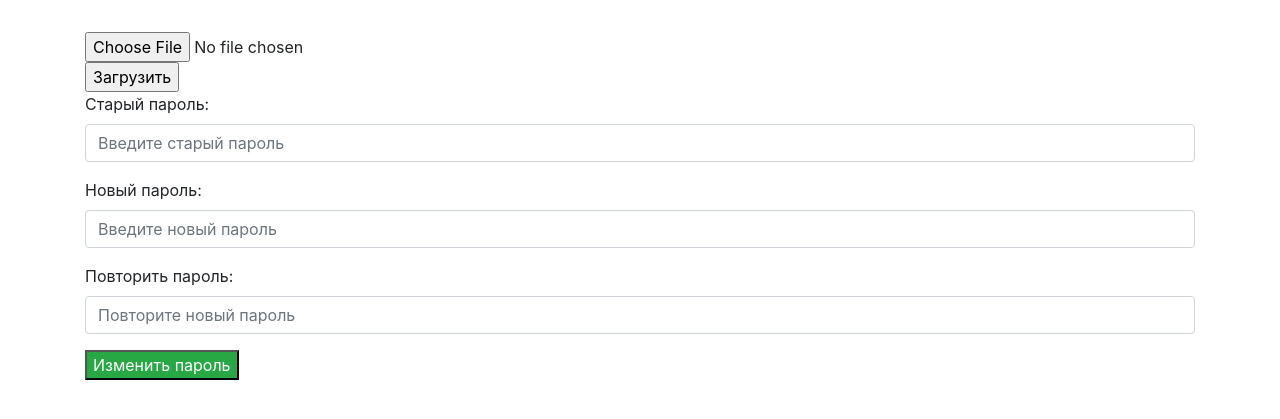
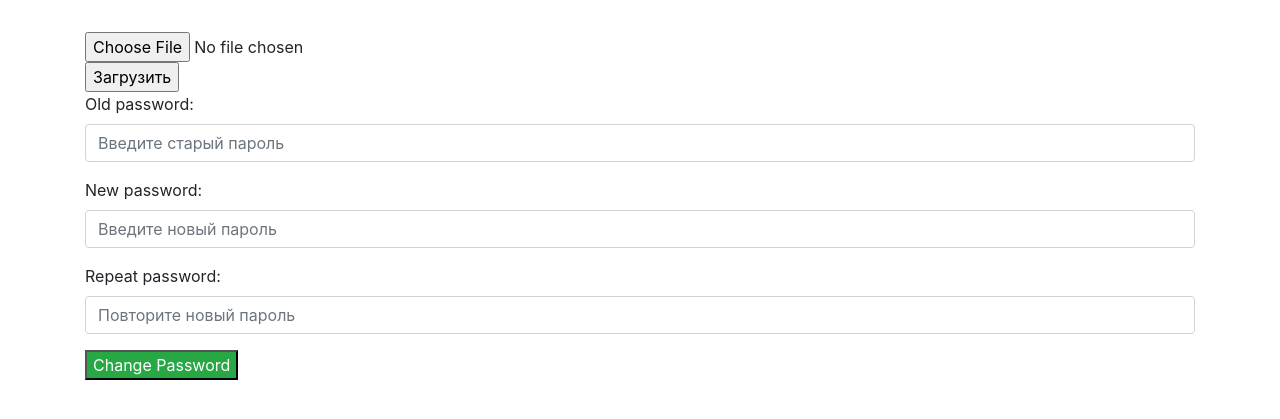
Before and after one commit to kaysikit/Flask_blog, a Flask app: template flask_blog/templates/profile.html in a window 1280 px wide. Shown: the part 168-587 px from the top of the page. Run offline with Flask 2, Linux system fonts and the light colour scheme; the template is opened without the code that fills it: values that come from a table or form of the project are taken from there, others are empty; some libraries are stand-ins or nearby versions.

Commit message:
Сorrected forms

```diff
--- a/flask_blog/controllers/authorization.py
+++ b/flask_blog/controllers/authorization.py
@@ -9,7 +9,7 @@ class AuthorizationController:
         if not session.get("name"):
             form = LoginForm()
             if form.validate_on_submit():
-                res = autenfication_user(form.login.data, form.psw.data.encode())
+                res = autenfication_user(form.login.data, form.password.data.encode())
                 if res:
                     session["name"] = form.login.data
                     return redirect(url_for("view.main"))
--- a/flask_blog/controllers/registration.py
+++ b/flask_blog/controllers/registration.py
@@ -12,7 +12,7 @@ class RegistrationController:
             if form.validate_on_submit():
                 res = add_user(
                     form.login.data,
-                    bcrypt.hashpw(form.psw.data.encode(), bcrypt.gensalt(14)),
+                    bcrypt.hashpw(form.password.data.encode(), bcrypt.gensalt(14)),
                 )
                 if res:
                     flash("Registration was successful", category="success")
--- a/flask_blog/controllers/users.py
+++ b/flask_blog/controllers/users.py
@@ -50,12 +50,12 @@ class UsersController:
 
     @check_auth
     def replace_psw(self, form):
-        if not autenfication_user(self, form.psw_old.data.encode()):
+        if not autenfication_user(self, form.password_old.data.encode()):
             flash("The old password was entered incorrectly", category="error")
             return redirect(url_for("view.profile"))
         else:
             res = replace_pass(
-                self, bcrypt.hashpw(form.new_psw1.data.encode(), bcrypt.gensalt(14))
+                self, bcrypt.hashpw(form.new_password1.data.encode(), bcrypt.gensalt(14))
             )
             if res:
                 flash("Password changed", category="success")
--- a/flask_blog/forms/forms.py
+++ b/flask_blog/forms/forms.py
@@ -1,68 +1,79 @@
 from flask_wtf import FlaskForm
 from wtforms import StringField, PasswordField, SubmitField
-from wtforms.validators import ValidationError, DataRequired, Length, EqualTo
+from wtforms.validators import DataRequired, Length, EqualTo, Regexp
 
 
 class BaseForm(FlaskForm):
     login = StringField(
-        "Логин: ",
+        "Login: ",
         validators=[
             DataRequired(),
             Length(
                 min=6,
                 max=30,
-                message="Логин должен содержать не менее %(min)d символов",
+                message="The login must contain at least %(min)d characters",
+            ),
+            Regexp(
+                '[a-zA-Z0-9]',
+                message="Valid characters [a-z], [A-Z], [0-9]",
             ),
         ],
     )
-    psw = PasswordField(
-        "Пароль: ",
+    password = PasswordField(
+        "Password: ",
         validators=[
             DataRequired(),
             Length(
                 min=8,
                 max=100,
-                message="Пароль должен содержать не менее %(min)d символов",
+                message="The password must contain at least %(min)d characters",
             ),
         ],
     )
 
-    def validate_login(self, login):
-        excluded_chars = " *?!'^+%&;/()=}][{$#"
-        for char in self.login.data:
-            if char in excluded_chars:
-                raise ValidationError(f"Символ {char} недопустим в логине")
-
 
 class RegistrationForm(BaseForm):
-    submit = SubmitField("Регистрация")
+    submit = SubmitField("Registration")
 
 
 class LoginForm(BaseForm):
-    submit = SubmitField("Авторизация")
+    submit = SubmitField("Authorization")
 
 
 class ReplacePasswordForm(FlaskForm):
-    psw_old = PasswordField(
-        "Старый пароль: ", validators=[DataRequired(), Length(min=8, max=100)]
-    )
-    new_psw1 = PasswordField(
-        "Новый пароль: ",
+    password_old = PasswordField(
+        "Old password: ",
         validators=[
             DataRequired(),
             Length(
                 min=8,
                 max=100,
-                message="Пароль должен содержать не менее %(min)d символов",
+            )
+        ]
+    )
+    new_password1 = PasswordField(
+        "New password: ",
+        validators=[
+            DataRequired(),
+            Length(
+                min=8,
+                max=100,
+                message="The password must contain at least %(min)d characters",
             ),
         ],
     )
-    new_psw2 = PasswordField(
-        "Повторить пароль: ",
+    new_password2 = PasswordField(
+        "Repeat password: ",
         validators=[
             DataRequired(),
-            Length(min=8, max=100),
-            EqualTo("new_psw1", message="Пароли должны совпадать"),
+            Length(
+                min=8,
+                max=100,
+            ),
+            EqualTo(
+                "new_psw1",
+                message="Passwords must match",
+            ),
         ],
     )
-    submit = SubmitField("Изменить пароль")
+    submit = SubmitField("Change Password")
--- a/flask_blog/templates/login.html
+++ b/flask_blog/templates/login.html
@@ -12,8 +12,8 @@
                 {{ form.login(class="form-control", placeholder="Введите логин") }}
             </div>
             <div class="form-group">
-                {{ form.psw.label }}
-                {{ form.psw(class="form-control", placeholder="Введите пароль") }}
+                {{ form.password.label }}
+                {{ form.password(class="form-control", placeholder="Введите пароль") }}
             </div>
             <p>{{ form.submit(class="bg-success text-white") }}</p>
         </form>
--- a/flask_blog/templates/profile.html
+++ b/flask_blog/templates/profile.html
@@ -29,16 +29,16 @@
         <form method="post" action="">
             {{ form.hidden_tag() }}
             <div class="form-group">
-                {{ form.psw_old.label(value="Пароль") }}
-                {{ form.psw_old(class='form-control', placeholder='Введите старый пароль') }}
+                {{ form.password_old.label(value="Пароль") }}
+                {{ form.password_old(class='form-control', placeholder='Введите старый пароль') }}
             </div>
             <div class="form-group">
-                {{ form.new_psw1.label }}
-                {{ form.new_psw1(class='form-control', placeholder='Введите новый пароль') }}
+                {{ form.new_password1.label }}
+                {{ form.new_password1(class='form-control', placeholder='Введите новый пароль') }}
             </div>
             <div class="form-group">
-                {{ form.new_psw2.label }}
-                {{ form.new_psw2(class='form-control', placeholder='Повторите новый пароль') }}
+                {{ form.new_password2.label }}
+                {{ form.new_password2(class='form-control', placeholder='Повторите новый пароль') }}
             </div>
             <p>{{ form.submit(class="bg-success text-white") }}</p>
         </form>
--- a/flask_blog/templates/register.html
+++ b/flask_blog/templates/register.html
@@ -12,8 +12,8 @@
                 {{ form.login(class="form-control", placeholder="Введите логин") }}
             </div>
             <div class="form-group">
-                {{ form.psw.label }}
-                {{ form.psw(class="form-control", placeholder="Введите пароль") }}
+                {{ form.password.label }}
+                {{ form.password(class="form-control", placeholder="Введите пароль") }}
             </div>
             <p>{{ form.submit(class="bg-success text-white") }}</p>
         </form>
```
